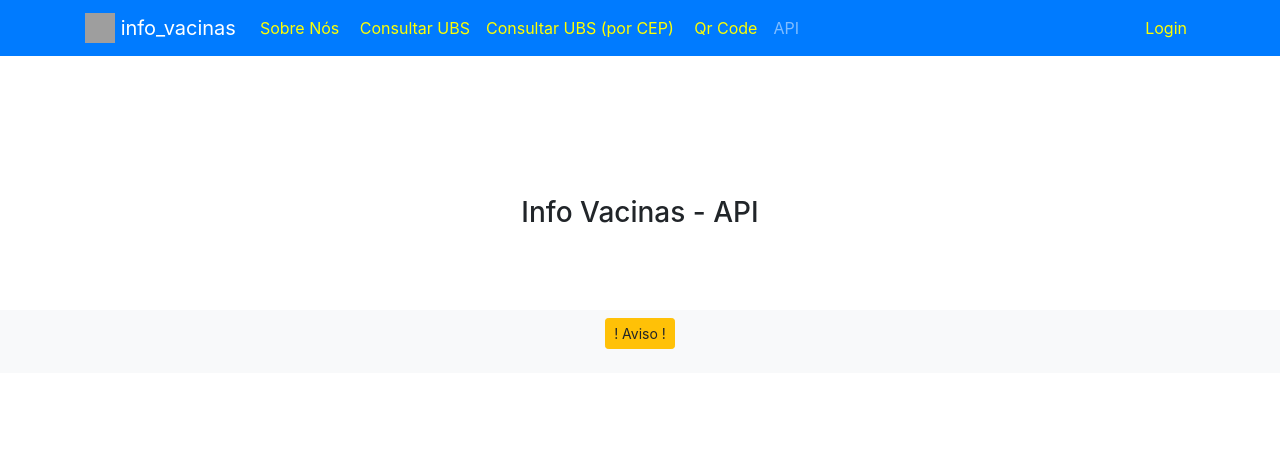
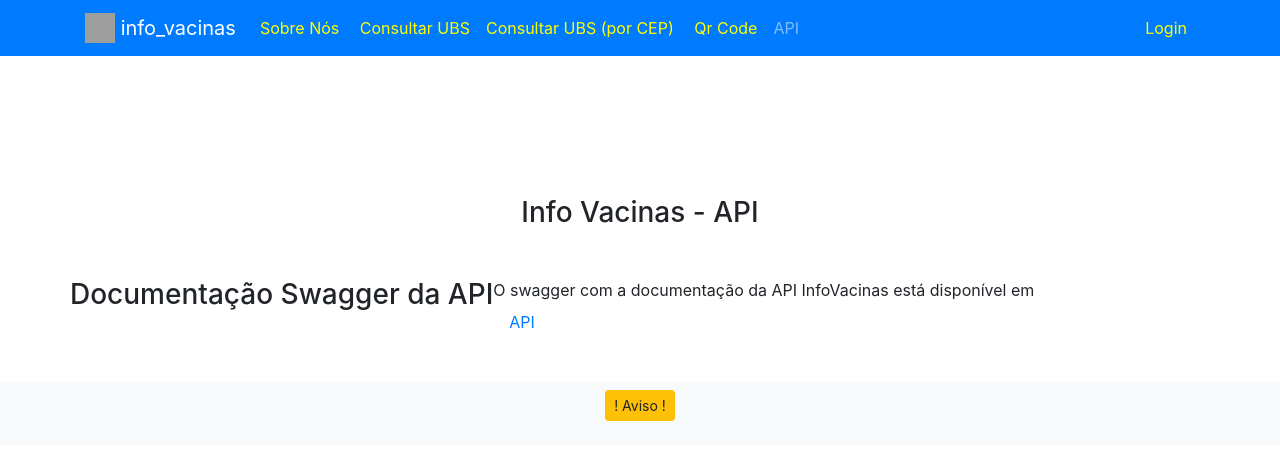
Before and after one commit to univesp-projeto-integrador-3/info_vacinas, a Flask app: page /api_info_vacinas in a window 1280 px wide. Shown: the top 460 px of the page. Run offline with Flask 2, Linux system fonts and the light colour scheme; parts of the project's set-up code (start-up, migrations or seed data) failed here and were passed over; some libraries are stand-ins or nearby versions; grey boxes are pictures that could not be loaded.

Commit message:
Update api.html

```diff
--- a/project/client/templates/main/api.html
+++ b/project/client/templates/main/api.html
@@ -9,7 +9,8 @@
         <p>&nbsp</p>
 
         <div class="row">
-            <h3 class="text-center"></h3>
+            <h3 class="text-center">Documentação Swagger da API</h3>
+            <p>O swagger com a documentação da API InfoVacinas está disponível em <a class="nav-link" href="{{ url_for('api.doc') }}" target="_blank">API</a></p>
         </div>
 
     </div>
```
